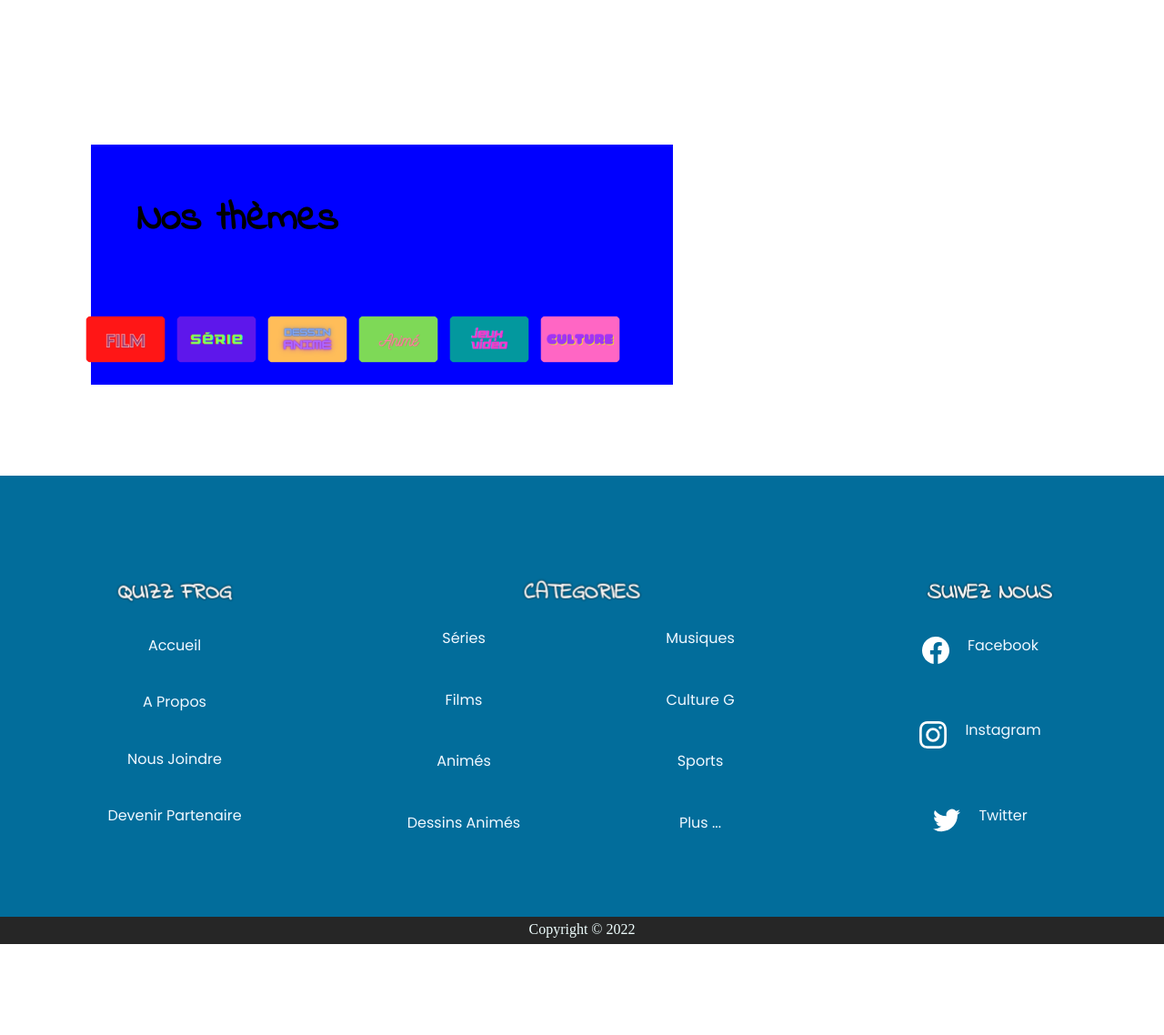
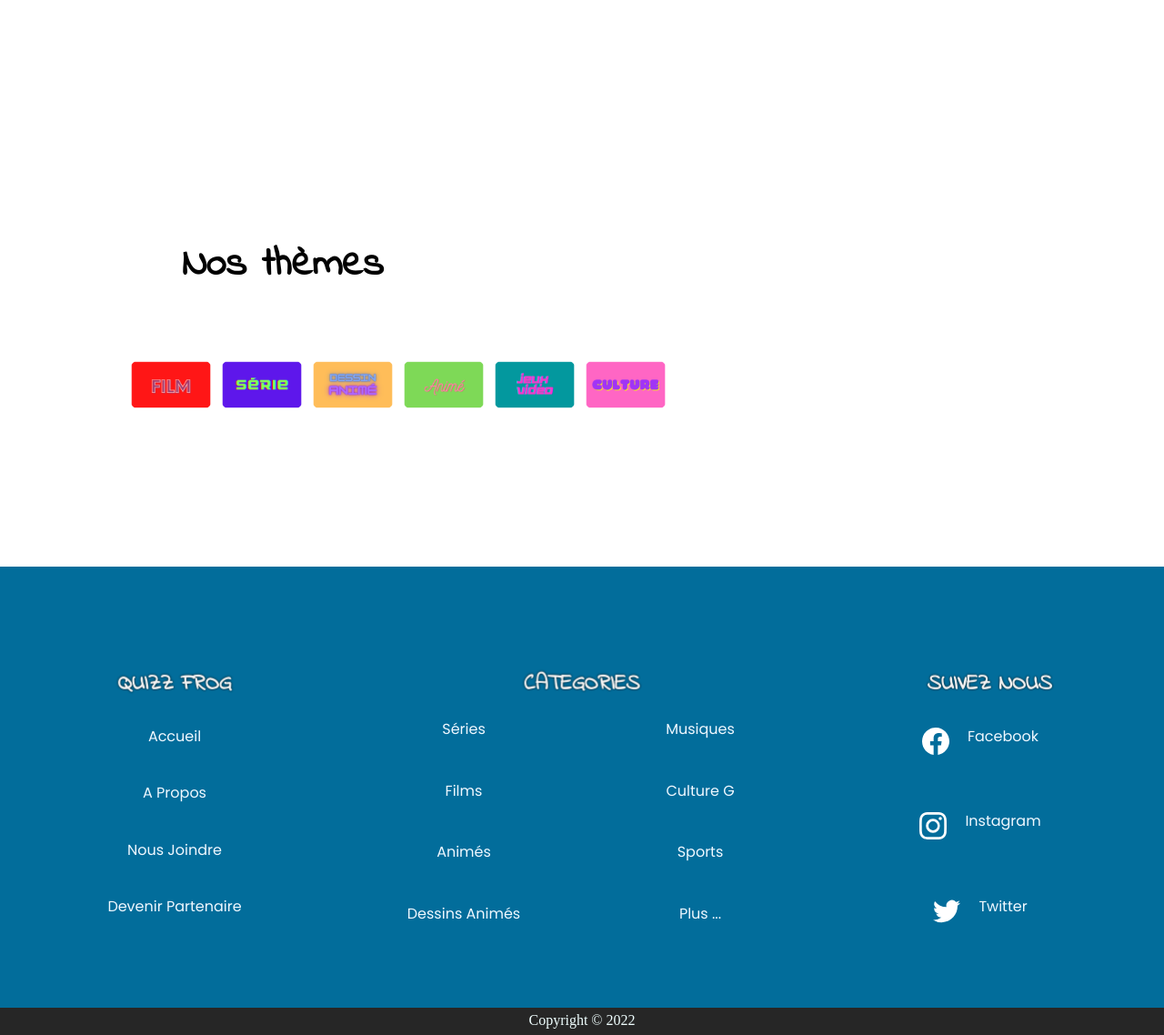
Before and after one commit to lucieculin/froggy-quizz, a PHP site: page / in a window 1280 px wide. Shown: the part 1565-2703 px from the top of the page at 91% size. Before the commit the page ends 2603 px from the top, so only its background shows below. Run offline with PHP 8.4, Linux system fonts and the light colour scheme.

Commit message:
menu-theme v-desktop

```diff
--- a/accueil.css
+++ b/accueil.css
@@ -1050,7 +1050,7 @@ width: 90%;
  }
  .wrapper-theme{
     width: 50%;
-    background: blue;
+padding:50px ;
 margin: 100px;
  }
  .h2-theme{
--- a/accueil.js
+++ b/accueil.js
@@ -56,7 +56,7 @@ let transformOrigins={
 }
 
 class Theme {
-  scale = 0.7;
+  scale = 1;
   constructor(el) {
     this.root = el;
     this.icons = Array.from(el.children);
```
